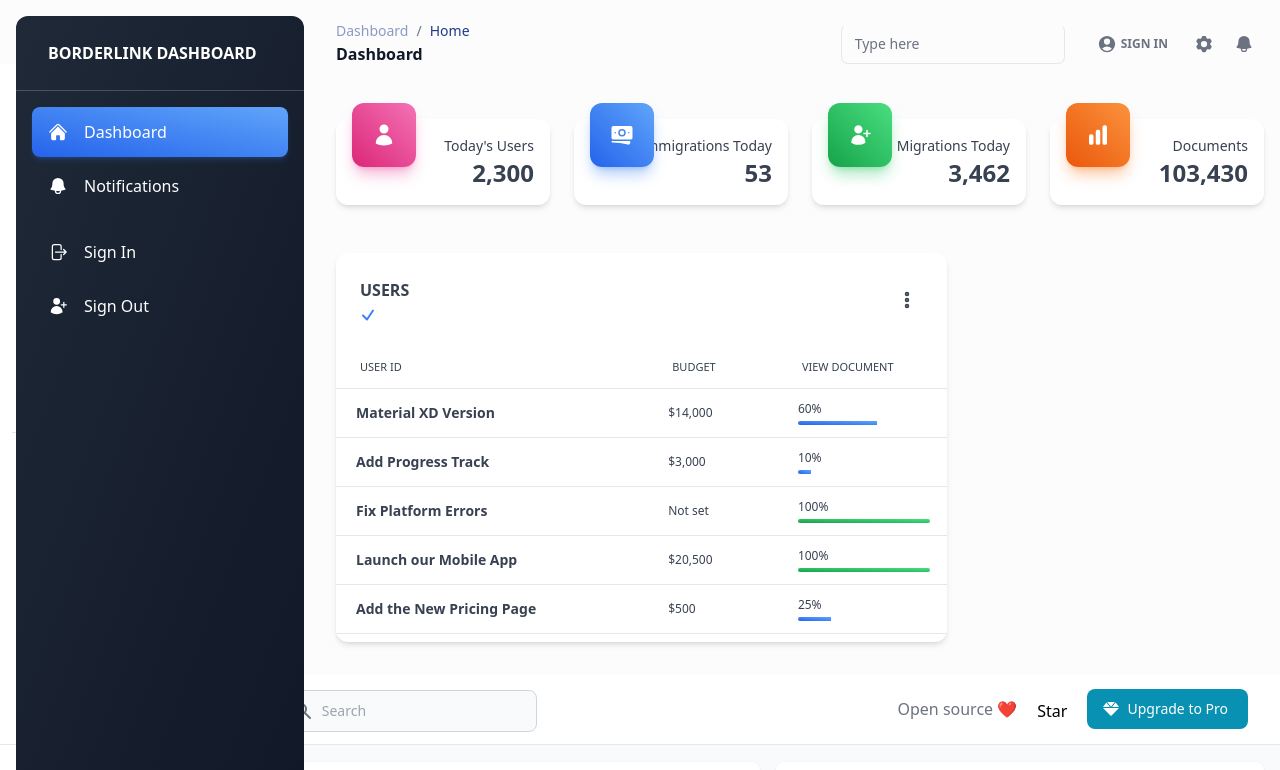
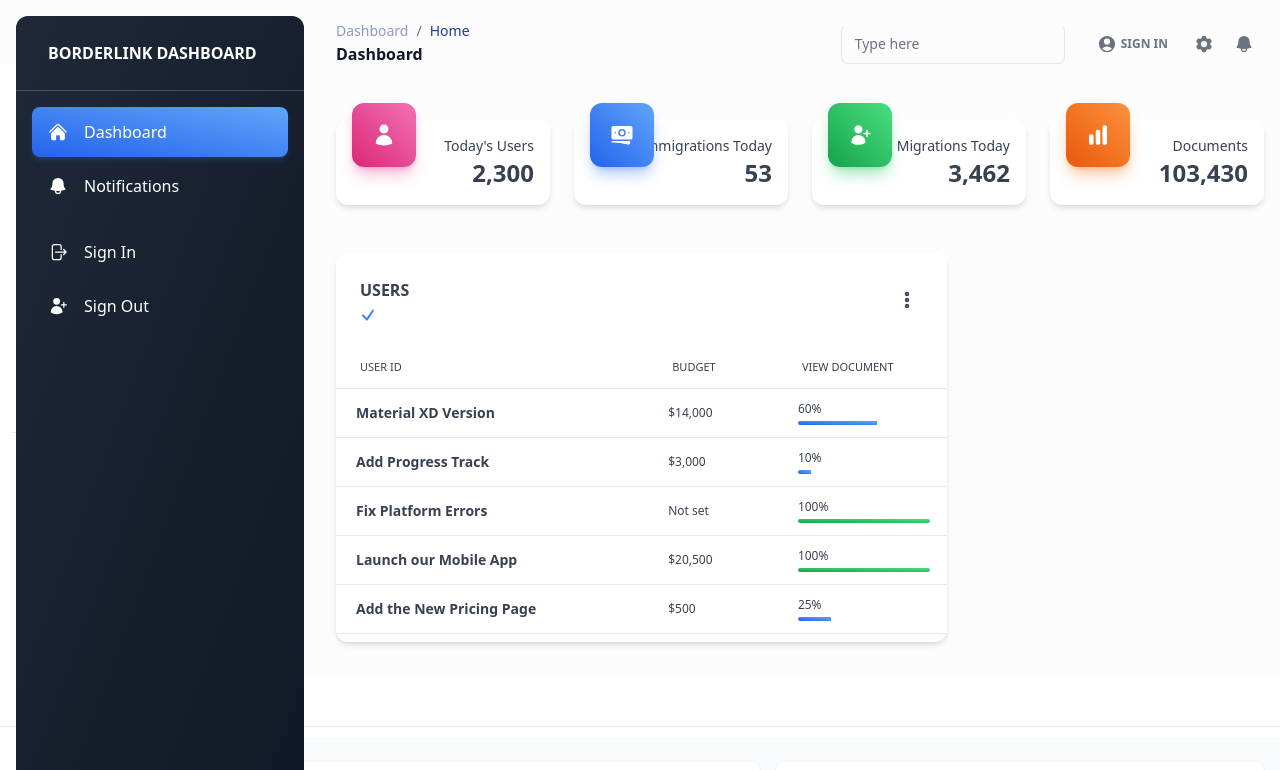
Before and after one commit to dillahmwangi/BorderLink, a React (Vite) app: page /dashboard in a window 1280 px wide. Shown: the top 770 px of the page. Built offline with nearby package versions, Linux system fonts and the light colour scheme; grey boxes are pictures that could not be loaded; what axios-cache-interceptor would draw is missing.

Commit message:
new changes made

```diff
--- a/src/Pages/Dashboard.jsx
+++ b/src/Pages/Dashboard.jsx
@@ -326,7 +326,7 @@ const Dashboard = () => {
   </div>
   {/* THIS IS ANOTHER SECTION */}
 
-<div>
+<div className="min-h-screen bg-gray-50/50">
    <nav class="bg-white border-b border-gray-200 fixed z-30 w-full">
       <div class="px-3 py-3 lg:px-5 lg:pl-3">
          <div class="flex items-center justify-between">
@@ -343,38 +343,9 @@ const Dashboard = () => {
                <img src="https://demo.themesberg.com/windster/images/logo.svg" class="h-6 mr-2" alt="Windster Logo"/>
                <span class="self-center whitespace-nowrap">Windster</span>
                </a>
-               <form action="#" method="GET" class="hidden lg:block lg:pl-32">
-                  <label for="topbar-search" class="sr-only">Search</label>
-                  <div class="mt-1 relative lg:w-64">
-                     <div class="absolute inset-y-0 left-0 pl-3 flex items-center pointer-events-none">
-                        <svg class="w-5 h-5 text-gray-500" fill="currentColor" viewBox="0 0 20 20" xmlns="http://www.w3.org/2000/svg">
-                           <path fill-rule="evenodd" d="M8 4a4 4 0 100 8 4 4 0 000-8zM2 8a6 6 0 1110.89 3.476l4.817 4.817a1 1 0 01-1.414 1.414l-4.816-4.816A6 6 0 012 8z" clip-rule="evenodd"></path>
-                        </svg>
-                     </div>
-                     <input type="text" name="email" id="topbar-search" class="bg-gray-50 border border-gray-300 text-gray-900 sm:text-sm rounded-lg focus:ring-cyan-600 focus:border-cyan-600 block w-full pl-10 p-2.5" placeholder="Search"/>
-                  </div>
-               </form>
+
             </div>
-            <div class="flex items-center">
-               <button id="toggleSidebarMobileSearch" type="button" class="lg:hidden text-gray-500 hover:text-gray-900 hover:bg-gray-100 p-2 rounded-lg">
-                  <span class="sr-only">Search</span>
-                  <svg class="w-6 h-6" fill="currentColor" viewBox="0 0 20 20" xmlns="http://www.w3.org/2000/svg">
-                     <path fill-rule="evenodd" d="M8 4a4 4 0 100 8 4 4 0 000-8zM2 8a6 6 0 1110.89 3.476l4.817 4.817a1 1 0 01-1.414 1.414l-4.816-4.816A6 6 0 012 8z" clip-rule="evenodd"></path>
-                  </svg>
-               </button>
-               <div class="hidden lg:flex items-center">
-                  <span class="text-base font-normal text-gray-500 mr-5">Open source ❤️</span>
-                  <div class="-mb-1">
-                     <a class="github-button" href="#" data-color-scheme="no-preference: dark; light: light; dark: light;" data-icon="octicon-star" data-size="large" data-show-count="true" aria-label="Star themesberg/windster-tailwind-css-dashboard on GitHub">Star</a>
-                  </div>
-               </div>
-               <a href="#" class="hidden sm:inline-flex ml-5 text-white bg-cyan-600 hover:bg-cyan-700 focus:ring-4 focus:ring-cyan-200 font-medium rounded-lg text-sm px-5 py-2.5 text-center items-center mr-3">
-                  <svg class="svg-inline--fa fa-gem -ml-1 mr-2 h-4 w-4" aria-hidden="true" focusable="false" data-prefix="fas" data-icon="gem" role="img" xmlns="http://www.w3.org/2000/svg" viewBox="0 0 512 512">
-                     <path fill="currentColor" d="M378.7 32H133.3L256 182.7L378.7 32zM512 192l-107.4-141.3L289.6 192H512zM107.4 50.67L0 192h222.4L107.4 50.67zM244.3 474.9C247.3 478.2 251.6 480 256 480s8.653-1.828 11.67-5.062L510.6 224H1.365L244.3 474.9z"></path>
-                  </svg>
-                  Upgrade to Pro
-               </a>
-            </div>
+
          </div>
       </div>
    </nav>
```
